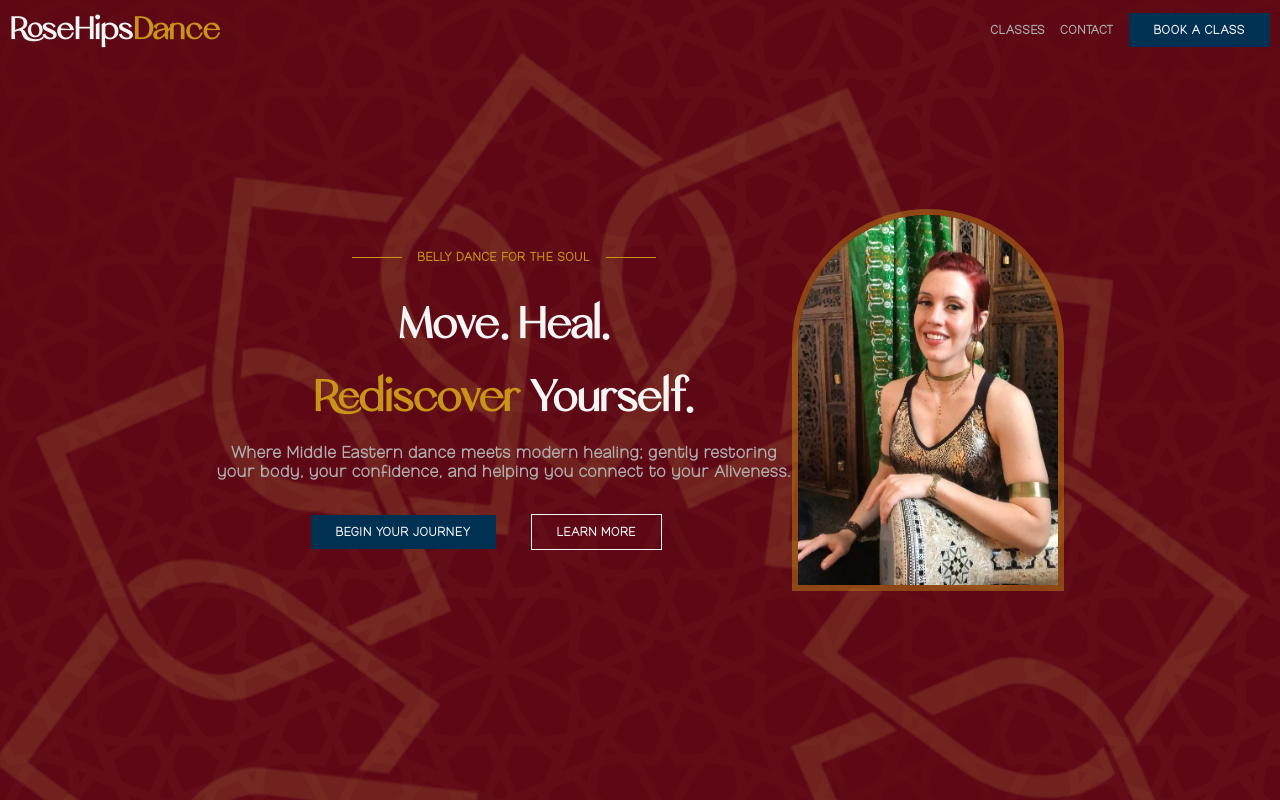
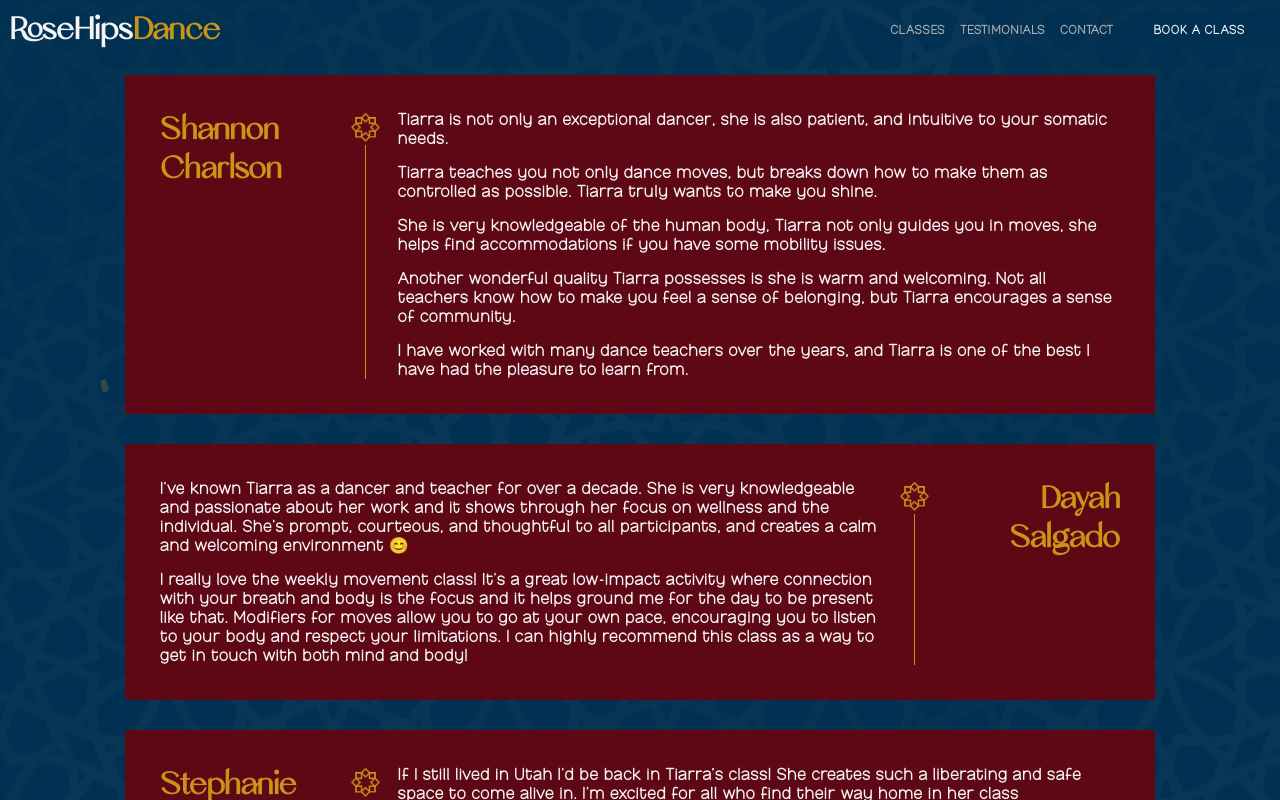
Before and after one commit to tpeschke/rose-hips-dance-typescript, a React (Vite) app in the folder app/: page /testimonials in a window 1280 px wide. Before the commit this address led to /. Shown: the top 800 px of the page. Built offline with nearby package versions, Linux system fonts and the light colour scheme.

Commit message:
set up testimonial page

```diff
--- a/app/src/Routes.tsx
+++ b/app/src/Routes.tsx
@@ -5,6 +5,7 @@ import Classes from "./pages/classes/page";
 import RegistrationNoClass from "./pages/classes/registration/page";
 import Registration from "./pages/classes/registration/[className]/page";
 import Welcome from "./pages/classes/welcome/page";
+import Testimonials from "./pages/testimonials/Testimonials";
 
 export default function AllRoutes() {
     return (
@@ -27,6 +28,9 @@ export default function AllRoutes() {
             <Route path="classes/registration/:classTitle" element={
                 <Registration />
             } />
+            <Route path="testimonials" element={
+                <Testimonials />
+            } />
             <Route path="*" element={<Navigate to='/' replace />} />
         </Routes>
     )
--- a/app/src/components/header/header.tsx
+++ b/app/src/components/header/header.tsx
@@ -63,6 +63,9 @@ export default function Header() {
         <li>
           <Link to="/classes">Classes</Link>
         </li>
+        <li>
+          <Link to="/testimonials">Testimonials</Link>
+        </li>
         {/* <li>Our Story</li> */}
         <li><Link to="/contact">Contact</Link></li>
         <li>
--- /dev/null
+++ b/app/src/pages/testimonials/Testimonials.css
@@ -0,0 +1,62 @@
+.testimonials {
+    position: relative;
+    overflow: hidden;
+    padding: 60px 0 0;
+    background: var(--prussianBlue);
+}
+
+.testimonial-card-shell {
+    margin: 0 auto;
+    display: flex;
+    flex-direction: column;
+    align-items: center;
+}
+
+.testimonial-card-shell .testimonial-card {
+    width: 75%;
+    margin: 15px 0;
+    padding: 35px;
+    display: flex;
+    justify-content: center;
+    background: var(--burgundy);
+    z-index: 2;
+}
+
+.testimonial-card-shell .testimonial-card.odd {
+    flex-direction: row-reverse;
+}
+
+.testimonial-card-shell .testimonial-card h1 {
+    color: var(--gold);
+    min-width: 18%;
+}
+
+.testimonial-card-shell .testimonial-card.odd h1 {
+    text-align: right;
+}
+
+.testimonial-card-shell .testimonial-card p {
+    color: var(--white);
+    margin-bottom: 15px;
+}
+
+.testimonial-card-shell .testimonial-card p:last-child {
+    margin-bottom: 0;
+}
+
+.testimonial-card-shell .testimonial-card .middle-divider {
+    display: flex;
+    flex-direction: column;
+    align-items: center;
+    margin: 0 15px;
+}
+
+.testimonial-card-shell .testimonial-card .middle-divider img {
+    filter: invert(81%) sepia(29%) saturate(6897%) hue-rotate(3deg) brightness(89%) contrast(81%);
+}
+
+.testimonial-card-shell .testimonial-card .middle-divider .gold-divider {
+    height: calc(100% - 35px);
+    width: 1px;
+    background: var(--gold)
+}
--- /dev/null
+++ b/app/src/pages/testimonials/Testimonials.tsx
@@ -0,0 +1,99 @@
+import BackgroundImages from '../../components/backgroundImages/backgroundImages'
+import ImageShell from '../../components/ImageShell/ImageShell'
+import './Testimonials.css'
+import testimonialQuotes, { TestimonialInfo } from './utilities/testimonialsQuotes'
+
+export default function Testimonials() {
+    const petals = [
+        {
+            left: "8%",
+            animationDuration: "9s",
+            animationDelay: "0s",
+        },
+        {
+            left: "13%",
+            animationDuration: "9s",
+            animationDelay: "7s",
+        },
+        {
+            left: "18%",
+            animationDuration: "12s",
+            animationDelay: "2s",
+        },
+        {
+            left: "23%",
+            animationDuration: "11s",
+            animationDelay: "8s",
+        },
+        {
+            left: "28%",
+            animationDuration: "8s",
+            animationDelay: "4s",
+        },
+        {
+            left: "61%",
+            animationDuration: "7s",
+            animationDelay: "10s",
+        },
+        {
+            left: "72%",
+            animationDuration: "11s",
+            animationDelay: "1s",
+        },
+        {
+            left: "77%",
+            animationDuration: "6s",
+            animationDelay: "9s",
+        },
+        {
+            left: "85%",
+            animationDuration: "7s",
+            animationDelay: "3s",
+        },
+        {
+            left: "89%",
+            animationDuration: "8s",
+            animationDelay: "4s",
+        },
+        {
+            left: "92%",
+            animationDuration: "13s",
+            animationDelay: "5s",
+        },
+    ];
+
+    return (
+        <div className='testimonials'>
+            <div className="petal-shell">
+                {petals.map((petal, index) => {
+                    return <div key={index} className="petal" style={petal}></div>;
+                })}
+            </div>
+            <BackgroundImages />
+            <div className='testimonial-card-shell'>
+                {testimonialQuotes.map((testimonial, index) => <TestimonialShell key={testimonial.author} isOdd={index % 2 === 1} {...testimonial} />)}
+            </div>
+        </div>
+    )
+}
+
+function TestimonialShell({ id, author, fullQuote, isOdd }: TestimonialInfo & { isOdd: boolean }) {
+
+    return (
+        <div id={id} className={'testimonial-card' + (isOdd ? ' odd' : '')}>
+            <h1>{author}</h1>
+            <div className="middle-divider">
+                <ImageShell
+                    src="star"
+                    alt="star"
+                    width={35}
+                    height={35}
+                />
+                <div className='gold-divider'></div>
+            </div>
+            <div className='full-quote-shell'>
+                {fullQuote.map((paragraph, index) => <p key={index}>{paragraph}</p>)}
+            </div>
+        </div>
+    )
+}
--- /dev/null
+++ b/app/src/pages/testimonials/utilities/testimonialsQuotes.ts
@@ -0,0 +1,58 @@
+export interface TestimonialInfo {
+    id: string,
+    author: string,
+    fullQuote: string[],
+    pullQuote: string[]
+}
+
+const testimonialQuotes: TestimonialInfo[] = [
+    {
+        id: 'Shannon-Charlson',
+        author: 'Shannon Charlson',
+        fullQuote: [
+            "Tiarra is not only an exceptional dancer, she is also patient, and intuitive to your somatic needs. ",
+            "Tiarra teaches you not only dance moves, but breaks down how to make them as controlled as possible. Tiarra truly wants to make you shine.",
+            "She is very knowledgeable of the human body, Tiarra not only guides you in moves, she helps find accommodations if you have some mobility issues. ",
+            "Another wonderful quality Tiarra possesses is she is warm and welcoming. Not all teachers know how to make you feel a sense of belonging, but Tiarra encourages a sense of community.",
+            "I have worked with many dance teachers over the years, and Tiarra is one of the best I have had the pleasure to learn from."
+        ],
+        pullQuote: [
+            "Tiarra truly wants to make you shine.",
+            "[...]",
+            "Not all teachers know how to make you feel a sense of belonging, but Tiarra encourages a sense of community.",
+            "I have worked with many dance teachers over the years, and Tiarra is one of the best I have had the pleasure to learn from."
+        ]
+    }, {
+        id: 'Dayah-Salgado',
+        author: 'Dayah Salgado',
+        fullQuote: [
+            "I've known Tiarra as a dancer and teacher for over a decade. She is very knowledgeable and passionate about her work and it shows through her focus on wellness and the individual. She's prompt, courteous, and thoughtful to all participants, and creates a calm and welcoming environment 😊",
+            "I really love the weekly movement class! It's a great low-impact activity where connection with your breath and body is the focus and it helps ground me for the day to be present like that. Modifiers for moves allow you to go at your own pace, encouraging you to listen to your body and respect your limitations. I can highly recommend this class as a way to get in touch with both mind and body!"
+        ],
+        pullQuote: [
+            "She is very knowledgeable and passionate about her work and it shows through her focus on wellness and the individual. She's prompt, courteous, and thoughtful to all participants, and creates a calm and welcoming environment 😊"
+        ]
+    }, {
+        id: 'Stephanie-Salazar',
+        author: 'Stephanie Salazar',
+        fullQuote: [
+            "If I still lived in Utah I'd be back in Tiarra’s class! She creates such a liberating and safe space to come alive in. I'm excited for all who find their way home in her class"
+        ],
+        pullQuote: [
+            "If I still lived in Utah I'd be back in Tiarra’s class! She creates such a liberating and safe space to come alive in. I'm excited for all who find their way home in her class"
+        ]
+    }, {
+        id: 'Suzanne Richardson',
+        author: 'Suzanne Richardson',
+        fullQuote: [
+            "I highly recommend Tiarra Anaya! She is one of the best dance teachers I have ever danced with. She is always very prepared, professional and organized. It is obvious she puts a lot of time and effort into planning each of her classes.",
+            "I love how she has her students start in a circle and gives them an open ended question to answer while doing warm up moves. There is no pressure. It's a fun way to get to know one another and foster a sense of community. After the circle, she will often drill basic belly dance moves which helps solidify them as well as creating an opportunity for questions students might have. For the remainder of class, she will teach a choreography which is also helpful in solidifying the moves but is also a sort of reward for working hard in the class. She will usually end class with the \"dancer's prayer\"  as a  cool down.",
+            "If a dancer applies themselves in her classes, they will gain a strong belly dance foundation, proper technique, fun choreography and have a great time while learning it!"
+        ],
+        pullQuote: [
+            "I highly recommend Tiarra Anaya! She is one of the best dance teachers I have ever danced with."
+        ]
+    }
+]
+
+export default testimonialQuotes
```
